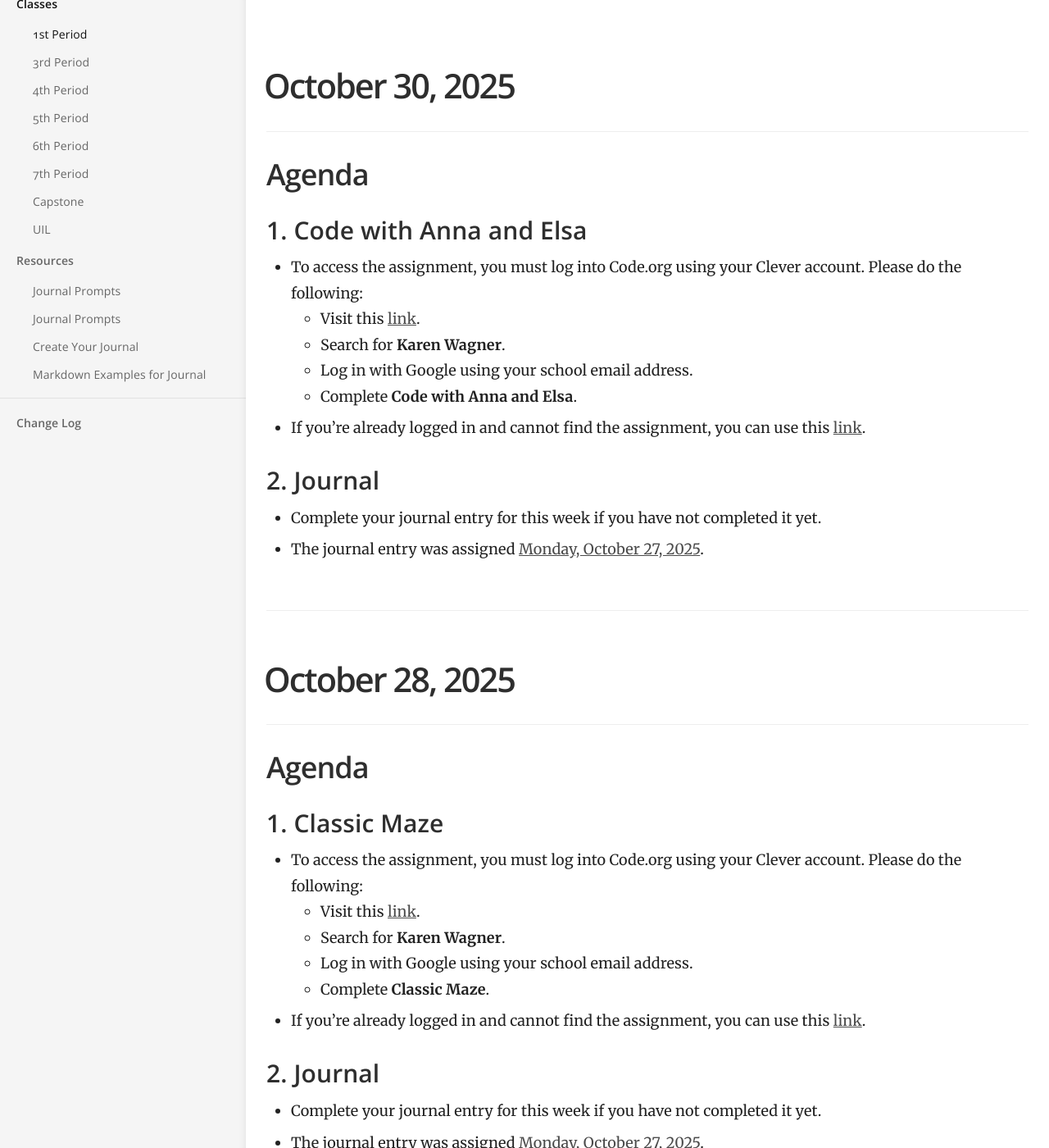
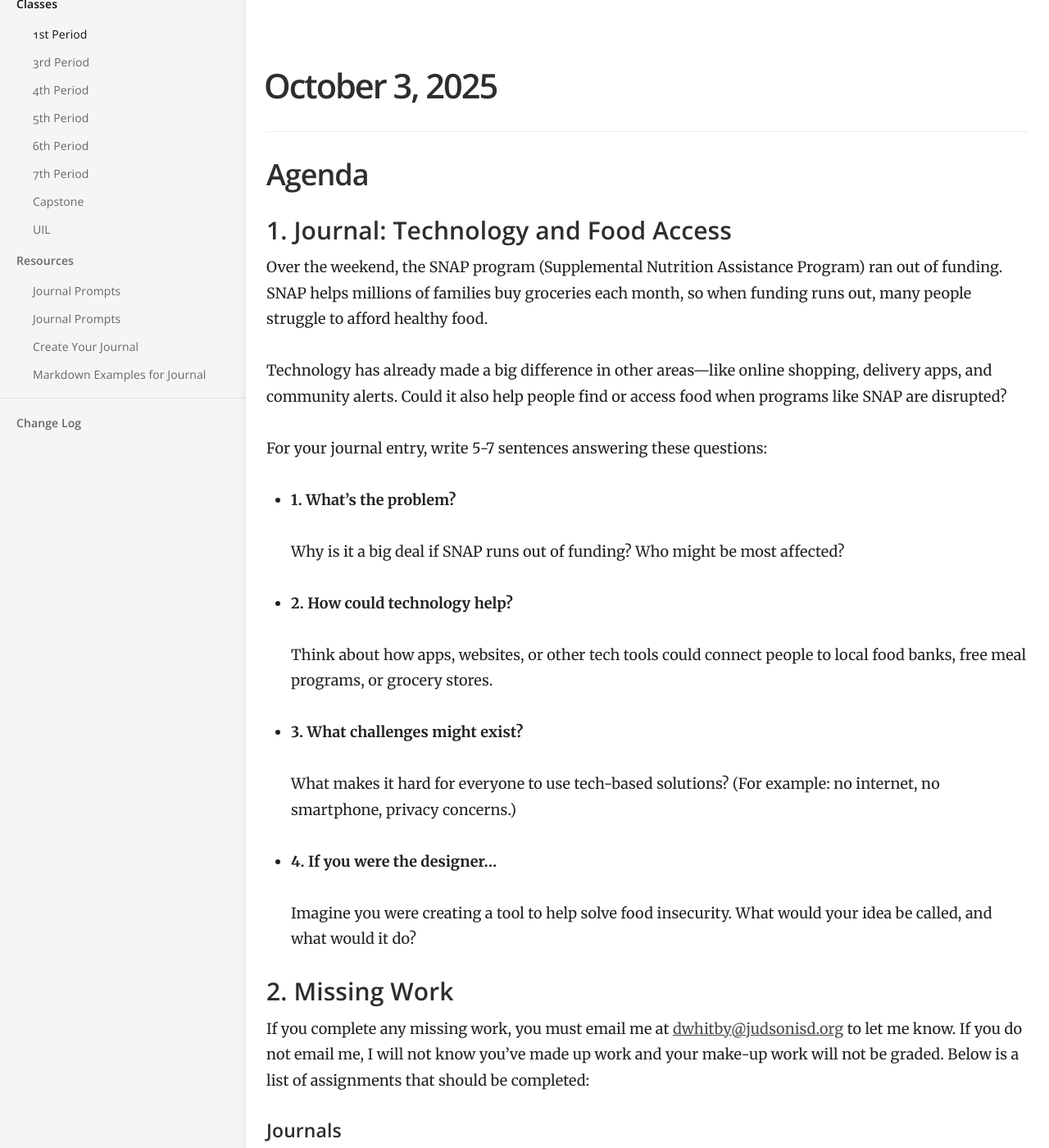
Before and after one commit to mswhitby/classroom, a Jekyll site: the page built from _docs/classes/1st.md, in a window 1280 px wide and 1400 px high, scrolled down 195 px. Shown: the whole window at 82% size. Built offline with Jekyll 4.4.1, drawn with Linux system fonts in a browser that asks for light colours; some of the changed text lies outside the part shown.

Commit message:
Updated lessons

```diff
--- a/_docs/classes/1st.md
+++ b/_docs/classes/1st.md
@@ -4,6 +4,62 @@ subtitle: Fundamentals of Computer Science
 category: Classes
 order: 1
 ---
+
+# October 3, 2025
+
+## Agenda
+
+### 1. Journal: Technology and Food Access
+
+Over the weekend, the SNAP program (Supplemental Nutrition Assistance Program) ran out of funding. SNAP helps millions of families buy groceries each month, so when funding runs out, many people struggle to afford healthy food.
+
+Technology has already made a big difference in other areas—like online shopping, delivery apps, and community alerts. Could it also help people find or access food when programs like SNAP are disrupted?
+
+For your journal entry, write 5-7 sentences answering these questions:
+
+- **1. What’s the problem?**
+
+    Why is it a big deal if SNAP runs out of funding? Who might be most affected?
+
+- **2. How could technology help?**
+
+    Think about how apps, websites, or other tech tools could connect people to local food banks, free meal programs, or grocery stores.
+
+- **3. What challenges might exist?**
+
+    What makes it hard for everyone to use tech-based solutions? (For example: no internet, no smartphone, privacy concerns.)
+
+- **4. If you were the designer…**
+
+    Imagine you were creating a tool to help solve food insecurity. What would your idea be called, and what would it do?
+
+### 2. Missing Work
+
+If you complete any missing work, you must email me at <dwhitby@judsonisd.org> to let me know. If you do not email me, I will not know you've made up work and your make-up work will not be graded. Below is a list of assignments that should be completed:
+
+#### Journals
+
+- [October 14, 2025](https://github.com/mswhitby/classroom/blob/main/_docs/resources/journal.md#october-14-2025)
+- [October 20, 2025](https://github.com/mswhitby/classroom/blob/main/_docs/resources/journal.md#october-20-2025)
+- [October 27, 2025](https://github.com/mswhitby/classroom/blob/main/_docs/resources/journal.md#october-27-2025)
+
+#### Code.org
+
+To access Code.org assignments, you must log-in using your Clever account. Please do the following:
+
+- Visit this [link](https://clever.com/oauth/district-picker?client_id=2f27405716644a951b23&redirect_uri=https%3A%2F%2Fstudio.code.org%2Fusers%2Fauth%2Fclever%2Fcallback&response_type=code&state=ede33ff61289cf32708a0f54079cdd23e31d0b0a02b0e0e8).
+- Search for **Karen Wagner**.
+- Log in with Google using your school email address.
+
+Once you're logged-in, you can click the direct link to your missing assignment:
+
+- [AI for Oceans](https://studio.code.org/courses/oceans/units/1)
+- [Coding with AI - Lessons 1-2](https://studio.code.org/courses/coding-with-ai)
+- [Coding with AI - Lessons 3-5](https://studio.code.org/courses/coding-with-ai)
+- [Classic Maze](https://studio.code.org/hoc/1)
+- [Code with Anna and Elsa](https://studio.code.org/courses/frozen/units/1/lessons/1/levels/1)
+
+----
 
 # October 30, 2025
 
```
